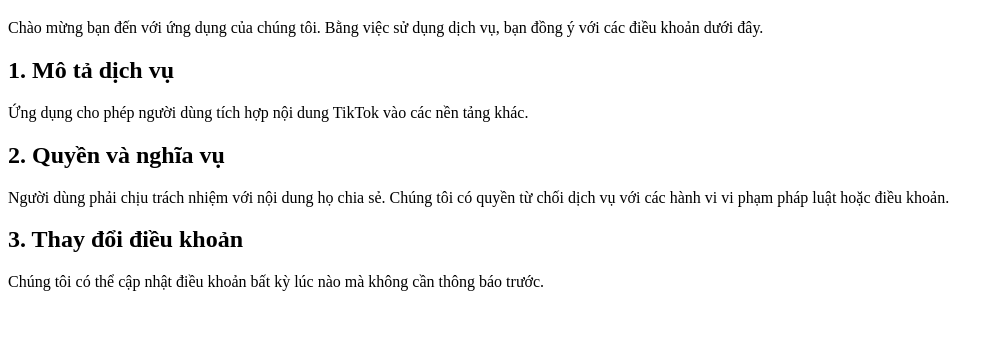
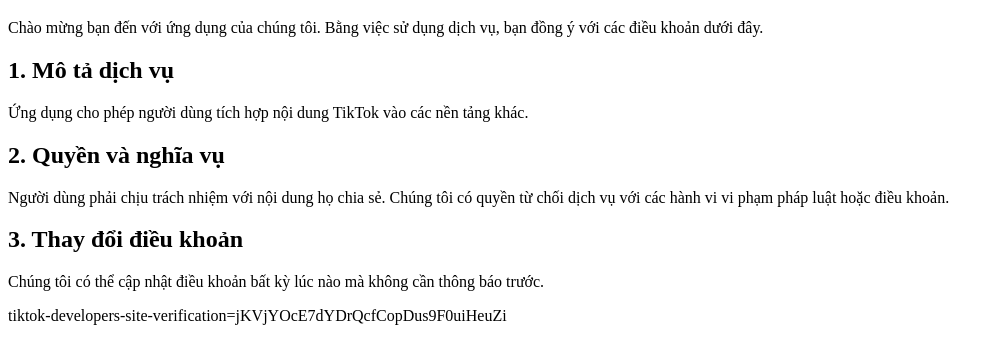
Before and after one commit to TrinhHoangHa/tiktok-api-legal, a plain HTML site: page terms.html in a window 1280 px wide. Shown: the part 61-424 px from the top of the page, without its empty margins (0-1000 px from the left). Drawn offline with Linux system fonts and the light colour scheme.

Commit message:
Update terms.html

```diff
--- a/terms.html
+++ b/terms.html
@@ -13,5 +13,6 @@
   <p>Người dùng phải chịu trách nhiệm với nội dung họ chia sẻ. Chúng tôi có quyền từ chối dịch vụ với các hành vi vi phạm pháp luật hoặc điều khoản.</p>
   <h2>3. Thay đổi điều khoản</h2>
   <p>Chúng tôi có thể cập nhật điều khoản bất kỳ lúc nào mà không cần thông báo trước.</p>
+  tiktok-developers-site-verification=jKVjYOcE7dYDrQcfCopDus9F0uiHeuZi
 </body>
 </html>
```
